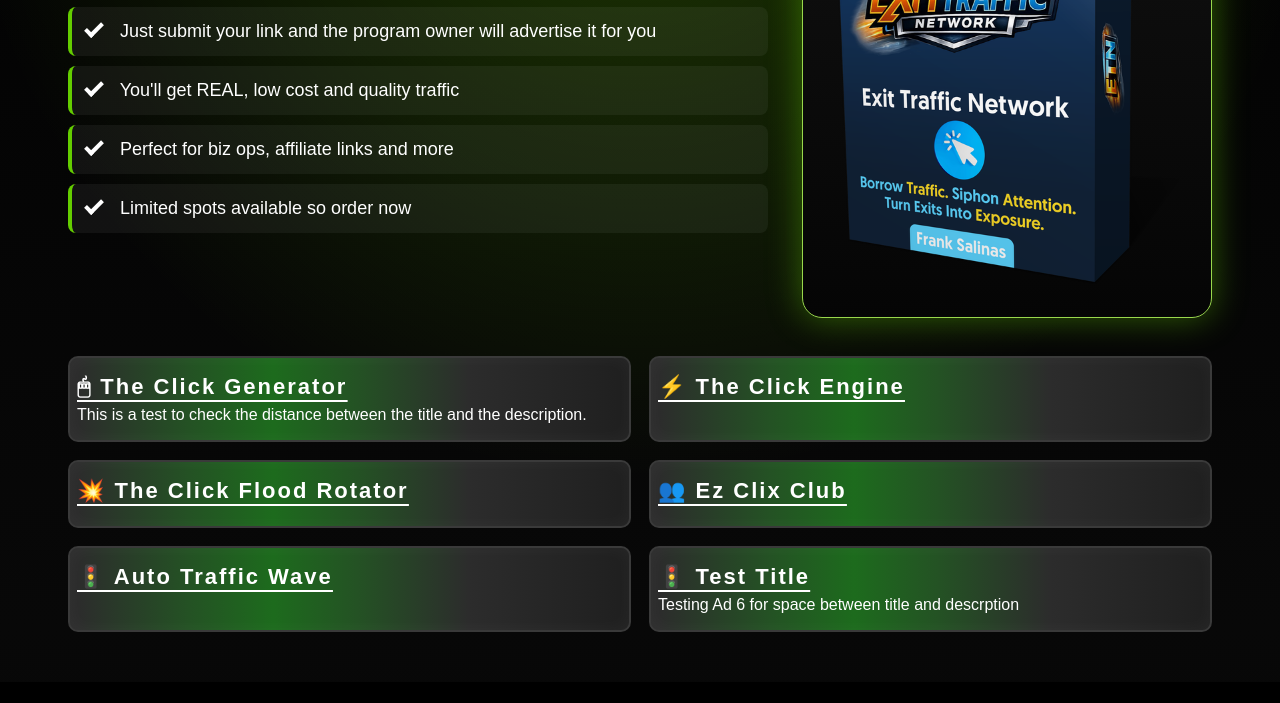
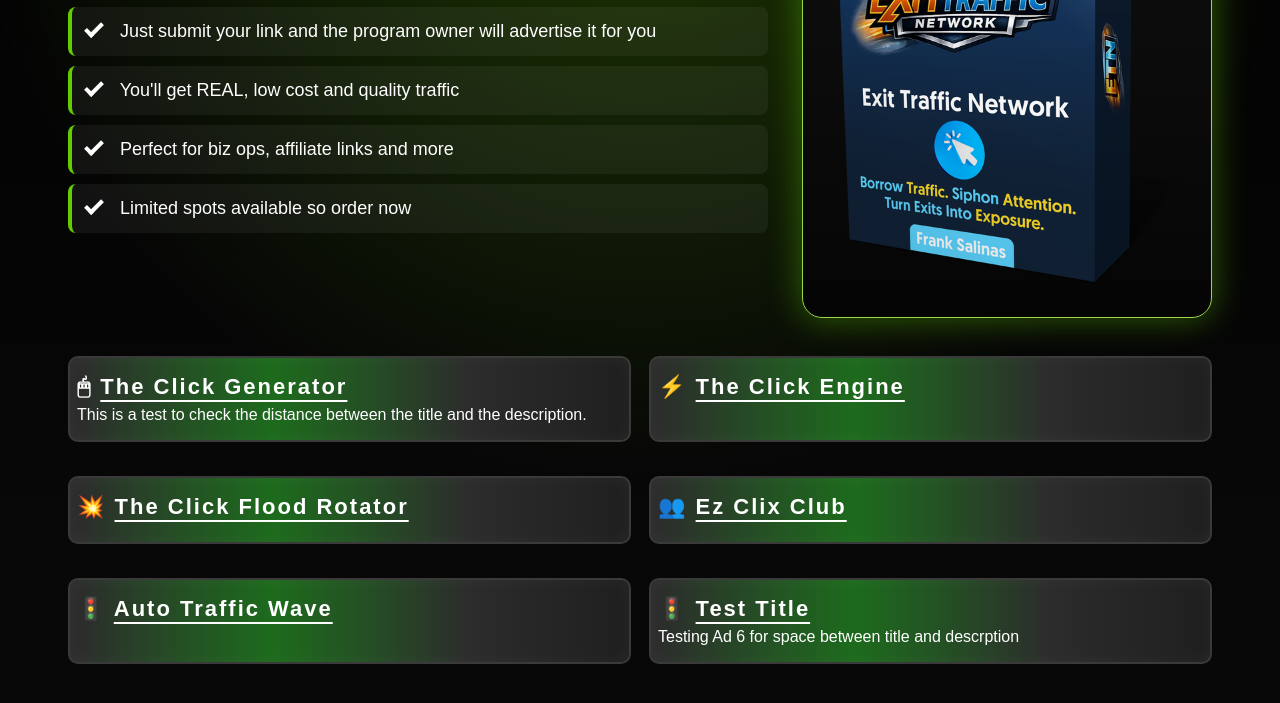
Before and after one commit to anirudhatalmale6-alt/warrior3-landing-page, a plain HTML site: page index.html in a window 1280 px wide. Shown: the part 203-906 px from the top of the page. Before the commit the page ends 885 px from the top, so only its background shows below. Drawn offline with Linux system fonts and the light colour scheme.

Commit message:
More space between ad box rows (18px -> 34px); underline the title words only, icon excluded

```diff
--- a/index.html
+++ b/index.html
@@ -176,7 +176,14 @@ body {
 .cards {
   display: grid;
   grid-template-columns: repeat(2, 1fr);
-  gap: 18px;
+
+  /* The space BETWEEN the ad boxes.
+     First number = the gap above and below each box (between rows).
+     Second number = the gap left and right (between the columns).
+     Raise the first number to spread the rows further apart.
+     It was 18px both ways before.                                 */
+  gap: 34px 18px;
+
   margin-top: 38px;
 }
 
@@ -211,11 +218,18 @@ body {
   margin-bottom: 0;
 }
 
-/* The ad titles stay underlined all the time.
-   Listed twice so it works whether the title has a link on it
-   or is just plain text.                                      */
-.card h3,
-.card h3 a {
+/* The heading itself is NOT underlined - that would drag the
+   line under the icon too. The icon sits outside the link, and
+   only the link (the words) carries the underline.            */
+.card h3 {
+  text-decoration: none;
+}
+
+/* The ad titles stay underlined all the time. If you add a title
+   with no link, wrap the words in <span class="t"> instead and
+   it will still be underlined.                                 */
+.card h3 a,
+.card h3 .t {
   text-decoration: underline;
   text-decoration-thickness: 2px;
   text-underline-offset: 6px;
@@ -372,29 +386,29 @@ body {
     <!-- ---------------- COPY FROM HERE ---------------- -->
     <!-- Ad 1 -->
     <div class="card diamond-line2">
-      <h3><a href="https://clk247.com/the-click-generator-2" target="_blank" rel="noopener">🖱 The Click Generator</a></h3>
+      <h3>🖱 <a href="https://clk247.com/the-click-generator-2" target="_blank" rel="noopener">The Click Generator</a></h3>
       This is a test to check the distance between the title and the description.
     </div>
     <!-- ---------------- COPY TO HERE ---------------- -->
 
     <!-- Ad 2 -->
     <div class="card diamond-line2">
-      <h3><a href="https://warriorplus.com/o2/a/rjn7b1/0" target="_blank" rel="noopener">⚡ The Click Engine</a></h3>
+      <h3>⚡ <a href="https://warriorplus.com/o2/a/rjn7b1/0" target="_blank" rel="noopener">The Click Engine</a></h3>
     </div>
 
     <!-- Ad 3 -->
     <div class="card diamond-line2">
-      <h3><a href="https://warriorplus.com/o2/a/fldj562/0" target="_blank" rel="noopener">💥 The Click Flood Rotator</a></h3>
+      <h3>💥 <a href="https://warriorplus.com/o2/a/fldj562/0" target="_blank" rel="noopener">The Click Flood Rotator</a></h3>
     </div>
 
     <!-- Ad 4 -->
     <div class="card diamond-line2">
-      <h3><a href="https://warriorplus.com/o2/a/htqg3tm/0" target="_blank" rel="noopener">👥 Ez Clix Club</a></h3>
+      <h3>👥 <a href="https://warriorplus.com/o2/a/htqg3tm/0" target="_blank" rel="noopener">Ez Clix Club</a></h3>
     </div>
 
     <!-- Ad 5 -->
     <div class="card diamond-line2">
-      <h3><a href="https://warriorplus.com/o2/a/ssjh1kd/0" target="_blank" rel="noopener">🚦 Auto Traffic Wave</a></h3>
+      <h3>🚦 <a href="https://warriorplus.com/o2/a/ssjh1kd/0" target="_blank" rel="noopener">Auto Traffic Wave</a></h3>
     </div>
 
     <!-- Ad 6 - empty for now, waiting on your sixth ad.
@@ -402,7 +416,7 @@ body {
          way as the ones above.                                  -->
     <div class="card diamond-line2">
 
-        <h3><a href="https://warriorplus.com/o2/a/ssjh1kd/0" target="_blank" rel="noopener">🚦 Test Title</a></h3>
+        <h3>🚦 <a href="https://warriorplus.com/o2/a/ssjh1kd/0" target="_blank" rel="noopener">Test Title</a></h3>
         Testing Ad 6 for space between title and descrption
     </div>
 
```
